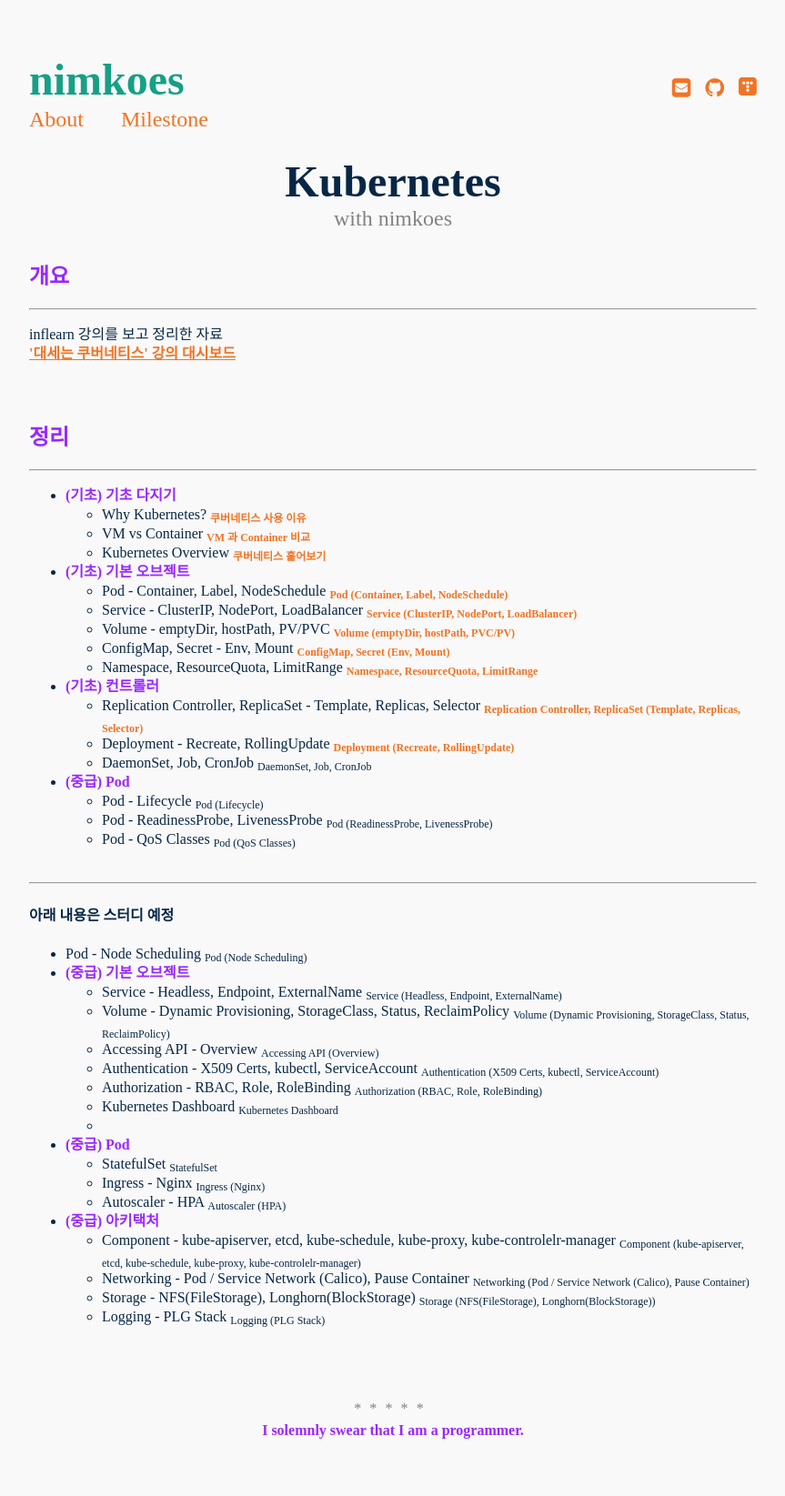
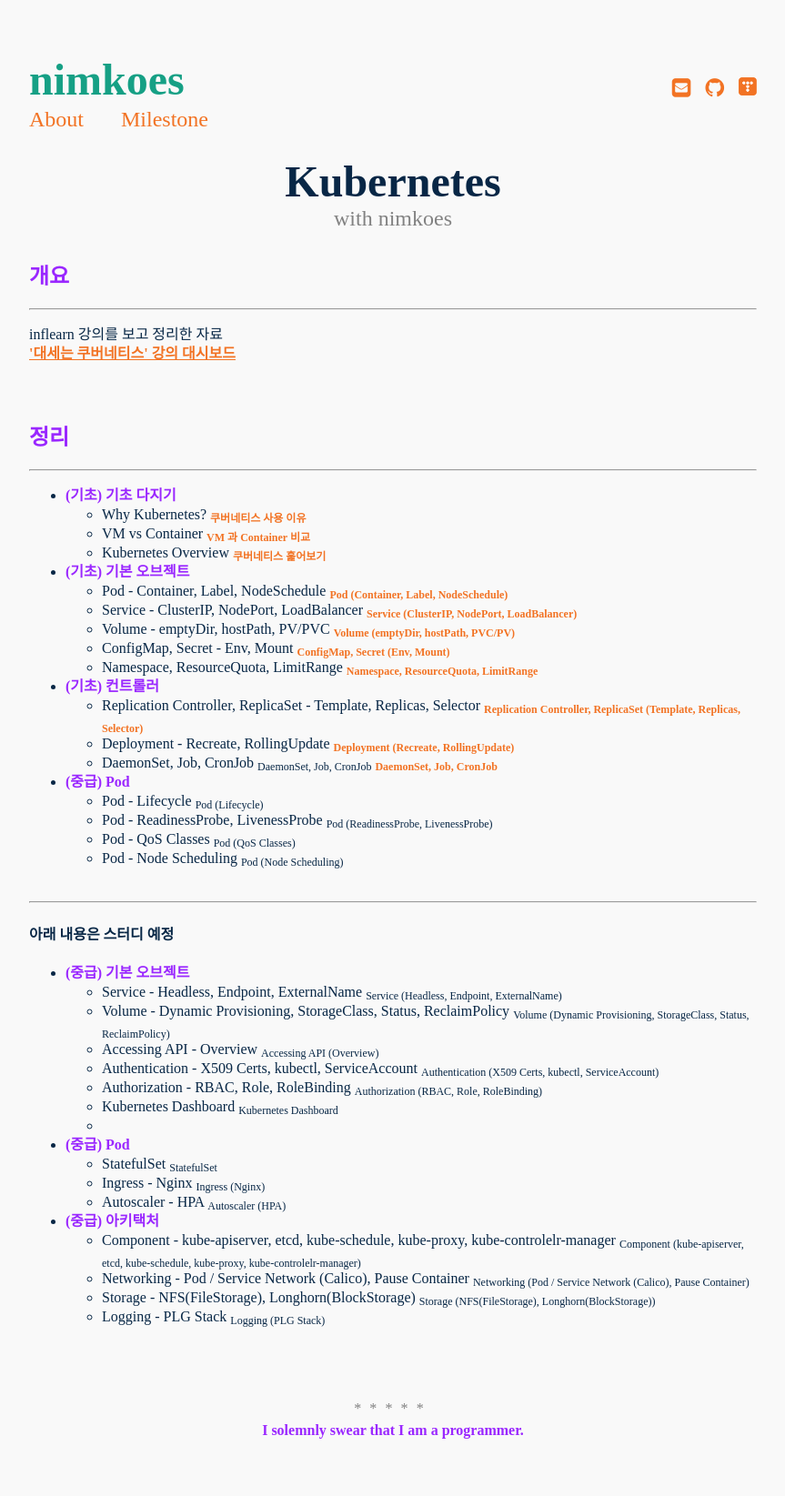
Before and after one commit to nimkoes/portfolio, a Jekyll site: the page built from _posts/2021-11-22-Kubernetes.md, in a window 1280 px wide. Shown: the whole page at 91% size, without its empty margins (208-1071 px from the left). Built offline with Jekyll 4.4.1, drawn with Linux system fonts in a browser that asks for light colours.

Commit message:
mod post

```diff
--- a/_posts/2021-11-22-Kubernetes.md
+++ b/_posts/2021-11-22-Kubernetes.md
@@ -31,18 +31,18 @@
 - **(기초) 컨트롤러**
   - Replication Controller, ReplicaSet - Template, Replicas, Selector [<sub>Replication Controller, ReplicaSet (Template, Replicas, Selector)</sub>](https://xxxelppa.tistory.com/355){:target="_blank"}
   - Deployment - Recreate, RollingUpdate [<sub>Deployment (Recreate, RollingUpdate)</sub>](https://xxxelppa.tistory.com/356){:target="_blank"}
-  - DaemonSet, Job, CronJob <sub>DaemonSet, Job, CronJob</sub>
+  - DaemonSet, Job, CronJob <sub>DaemonSet, Job, CronJob</sub> [<sub>DaemonSet, Job, CronJob</sub>](https://xxxelppa.tistory.com/357){:target="_blank"}
 - **(중급) Pod**
   - Pod - Lifecycle <sub>Pod (Lifecycle)</sub>
   - Pod - ReadinessProbe, LivenessProbe <sub>Pod (ReadinessProbe, LivenessProbe)</sub>
   - Pod - QoS Classes <sub>Pod (QoS Classes)</sub>
+  - Pod - Node Scheduling <sub>Pod (Node Scheduling)</sub>
 
 
 ---
 
 #### 아래 내용은 스터디 예정
 
-  - Pod - Node Scheduling <sub>Pod (Node Scheduling)</sub>
 - **(중급) 기본 오브젝트**
   - Service - Headless, Endpoint, ExternalName <sub>Service (Headless, Endpoint, ExternalName)</sub>
   - Volume - Dynamic Provisioning, StorageClass, Status, ReclaimPolicy <sub>Volume (Dynamic Provisioning, StorageClass, Status, ReclaimPolicy)</sub>
```
